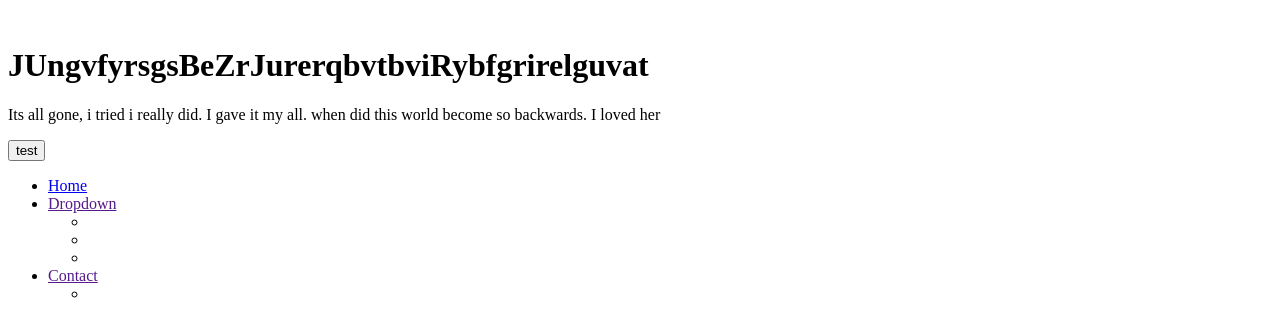
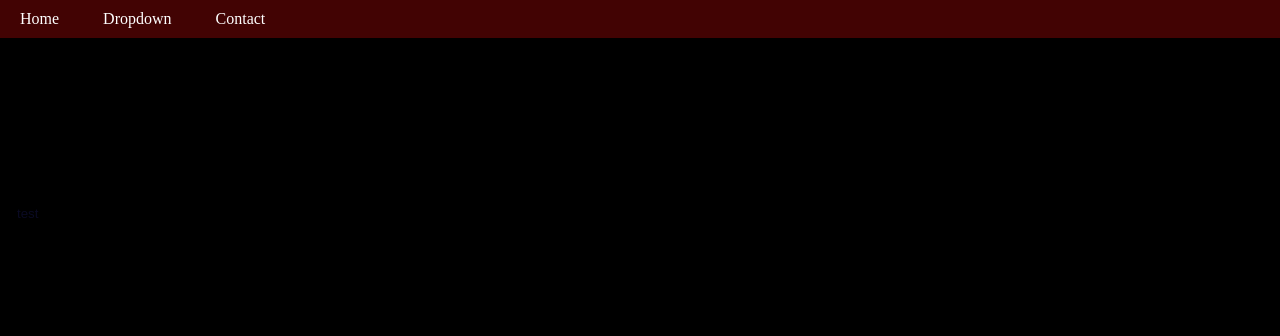
Before and after one commit to crishtion/Keeping-Up-With-Alex, a plain HTML site: page index.html in a window 1280 px wide. Drawn offline with Linux system fonts and the light colour scheme.

Commit message:
Update index.html 2

```diff
--- a/index.html
+++ b/index.html
@@ -2,7 +2,7 @@
   <html lang="en">
       <head>
          <title>A Totally Normal Website</title>
-         <link rel="stylesheet" href="style.css">
+         <link rel="stylesheet" href="normalstyle.css">
          <meta name="viewport" content="width=device-width, initial-scale=1.0">
 
       </head>
```
